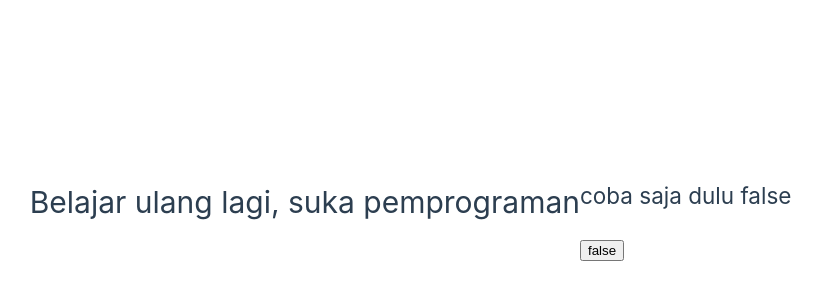
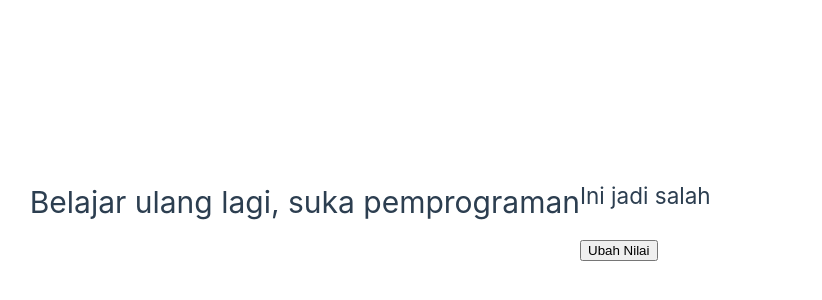
Before and after one commit to ikuratugas/vuehabitfun, a Vue app: page / in a window 1280 px wide. Shown: the part 180-480 px from the top of the page, without its empty margins (60-882 px from the left). Built offline with nearby package versions, Linux system fonts and the light colour scheme.

Commit message:
toggle if - else

```diff
--- a/src/App.vue
+++ b/src/App.vue
@@ -12,10 +12,13 @@ import { ref } from 'vue';
 <template>
   <h1>Belajar ulang lagi, suka pemprograman</h1>
   <main>
-    <h2>coba saja dulu {{ nama }}</h2>
+
+    <h2 v-if="nama === true">Ini jadi Benar</h2>
+    <h2 v-else>Ini jadi salah</h2>
+
     <br>
 
-    <button @click="tampil" >{{ nama }}</button>
+    <button v-on:click="tampil">Ubah Nilai</button>
     <!-- // bisa juga begini -->
     <!-- <button v-on:click="tampil" >{{ nama }}</button> -->
 
```
